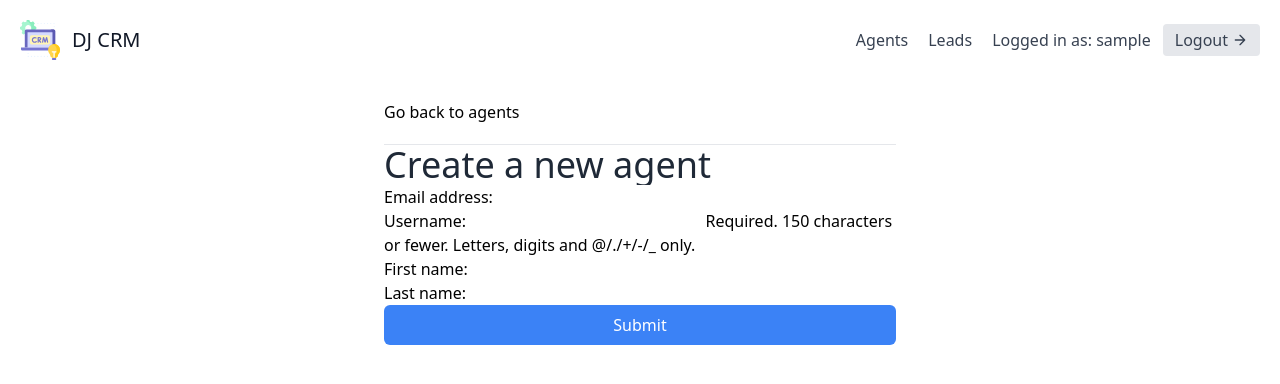
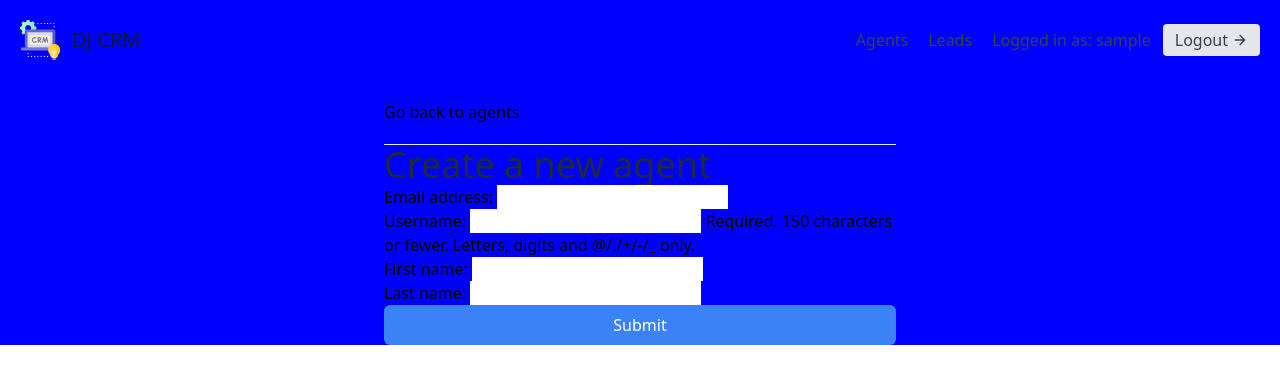
Before and after one commit to Wambui-123/CRM, a Django app: page /agents/create/ in a window 1280 px wide. Shown: the top 384 px of the page. Run offline with Django 3.2, Linux system fonts and the light colour scheme; a user stored in the database is signed in; tables that the repository leaves empty hold one stand-in row (values such as "Sample post"); some libraries are stand-ins or nearby versions.

Commit message:
deployment

```diff
--- a/templates/base.html
+++ b/templates/base.html
@@ -11,7 +11,7 @@
     <link href="https://unpkg.com/tailwindcss@^2/dist/tailwind.min.css" rel="stylesheet">
 </head>
 <body>
-    <div class="max-w-7xl mx-auto">
+    <div class="max-w-7xl mx-auto" style="background-color: blue">
         {% include 'navbar.html' %}
         {% include 'messages.html' %}
         {% block content %}
```
